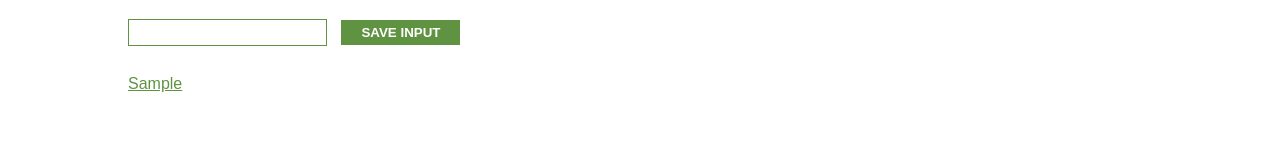
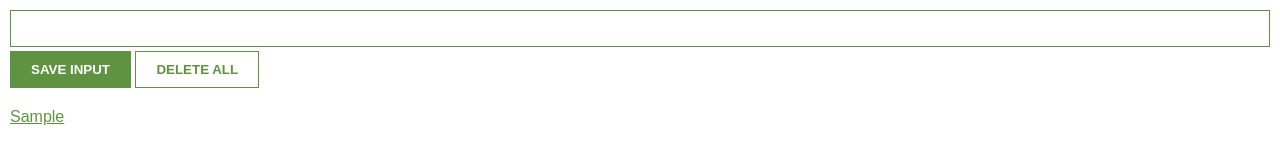
Before and after one commit to paulaFenner/lead-tracker-extension, a plain HTML site: page index.html in a window 1280 px wide. Both pictures are taken after typing "Sample" into the empty fields and a click on the button "SAVE INPUT". Drawn offline with Linux system fonts and the light colour scheme.

Commit message:
Added the delete button, and implemented some other functions

```diff
--- a/index.html
+++ b/index.html
@@ -12,6 +12,7 @@
     <section class="input container">
       <input type="text" name="" id="input-el" />
       <button id="input-btn">SAVE INPUT</button>
+      <button id="delete-btn">DELETE ALL</button>
     </section>
     <section class="output container">
       <ul id="ul-el"></ul>
--- a/script.js
+++ b/script.js
@@ -1,18 +1,32 @@
 const inputBtnEl = document.getElementById('input-btn');
 const inputEl = document.getElementById('input-el');
 const ulEl = document.getElementById('ul-el');
+const deleteBtnEl = document.getElementById('delete-btn');
 
 let myLeads = [];
 
+const leadsFromLocalStorage = JSON.parse(localStorage.getItem('myLeads'));
+if (leadsFromLocalStorage) {
+  myLeads = leadsFromLocalStorage;
+  render(myLeads);
+}
+
 inputBtnEl.addEventListener('click', execute);
+deleteBtnEl.addEventListener('dblclick', clearAll);
 
 function saveLead() {
   myLeads.push(inputEl.value);
 }
 
-function renderLeads() {
+function storingLocal() {
+  // Save the myLeads array to localStorage
+  // PS: remember JSON.stringify()
+  localStorage.setItem('myLeads', JSON.stringify(myLeads));
+}
+
+function render(leads) {
   let listItems = '';
-  for (const lead of myLeads) {
+  for (const lead of leads) {
     listItems += `
     <li>
         <a
@@ -27,12 +41,19 @@ function renderLeads() {
   ulEl.innerHTML = listItems;
 }
 
+function clearInput() {
+  inputEl.value = '';
+}
+
 function clearAll() {
-  inputEl.value = '';
+  localStorage.clear();
+  myLeads = [];
+  render(myLeads);
 }
 
 function execute() {
   saveLead();
-  clearAll();
-  renderLeads();
+  clearInput();
+  render(myLeads);
+  storingLocal();
 }
--- a/style.css
+++ b/style.css
@@ -1,27 +1,30 @@
 body {
   margin: 0;
+  padding: 10px;
   font-family: Arial, Helvetica, sans-serif;
-}
-
-.container {
-  margin: 10px auto;
-  width: 80%;
-  box-sizing: border-box;
+  min-width: 400px;
 }
 
 input {
-  padding: 5px 10px;
+  width: 100%;
+  padding: 10px;
+  box-sizing: border-box;
   border: 1px solid #5f9341;
+  margin-bottom: 4px;
 }
 
 button {
-  margin: 10px;
-  padding: 5px 20px;
+  background: #5f9341;
   color: white;
-  background-color: #5f9341;
+  padding: 10px 20px;
+  border: 1px solid #5f9341;
   font-weight: bold;
-  border: none;
-  cursor: pointer;
+  cursor: grab;
+}
+
+#delete-btn {
+  background: white;
+  color: #5f9341;
 }
 
 ul {
@@ -32,7 +35,6 @@ ul {
 
 li {
   margin-top: 5px;
-  text-align: left;
 }
 
 a {
```
